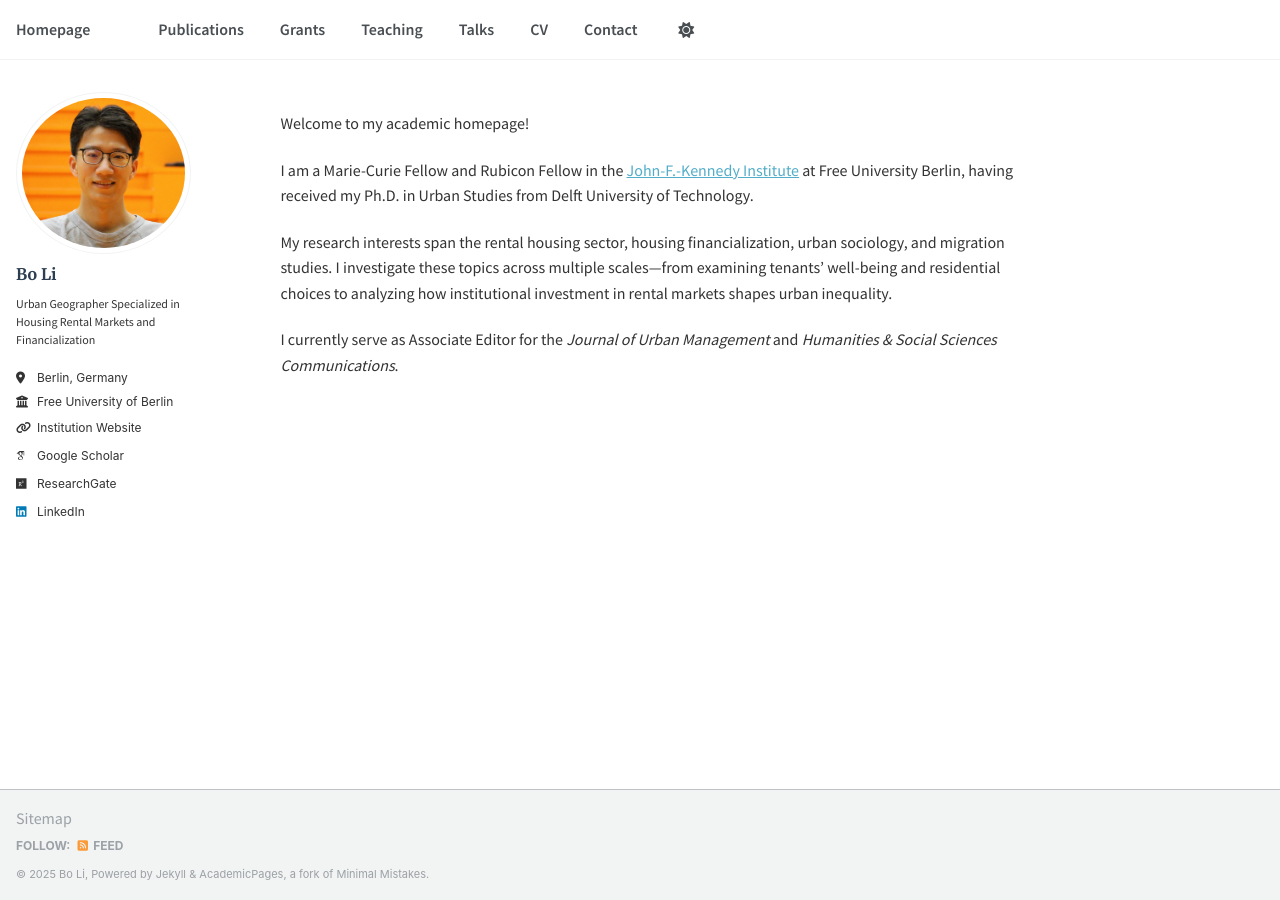
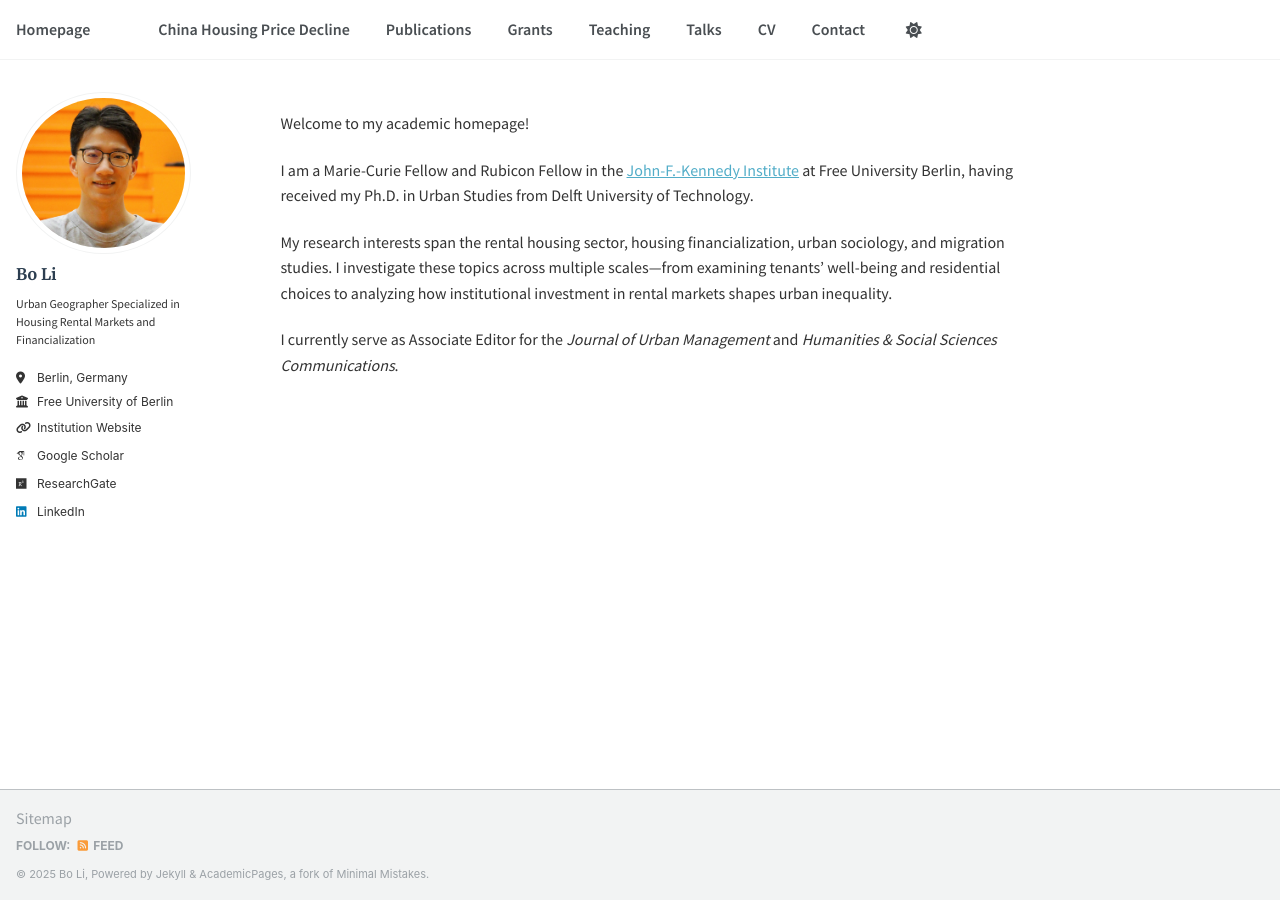
Before and after one commit to housingforall/housingforall.github.io, a Jekyll site: the page built from _pages/about.md, in a window 1280 px wide. Built offline with Jekyll 4.4.1, drawn with Linux system fonts in a browser that asks for light colours; some web fonts are replaced.

Commit message:
Update navigation.yml

```diff
--- a/_data/navigation.yml
+++ b/_data/navigation.yml
@@ -1,5 +1,8 @@
 # main links links
 main:
+  - title: "China Housing Price Decline"
+    url: /china_housing/
+
   - title: "Publications"
     url: /publications/
 
```
